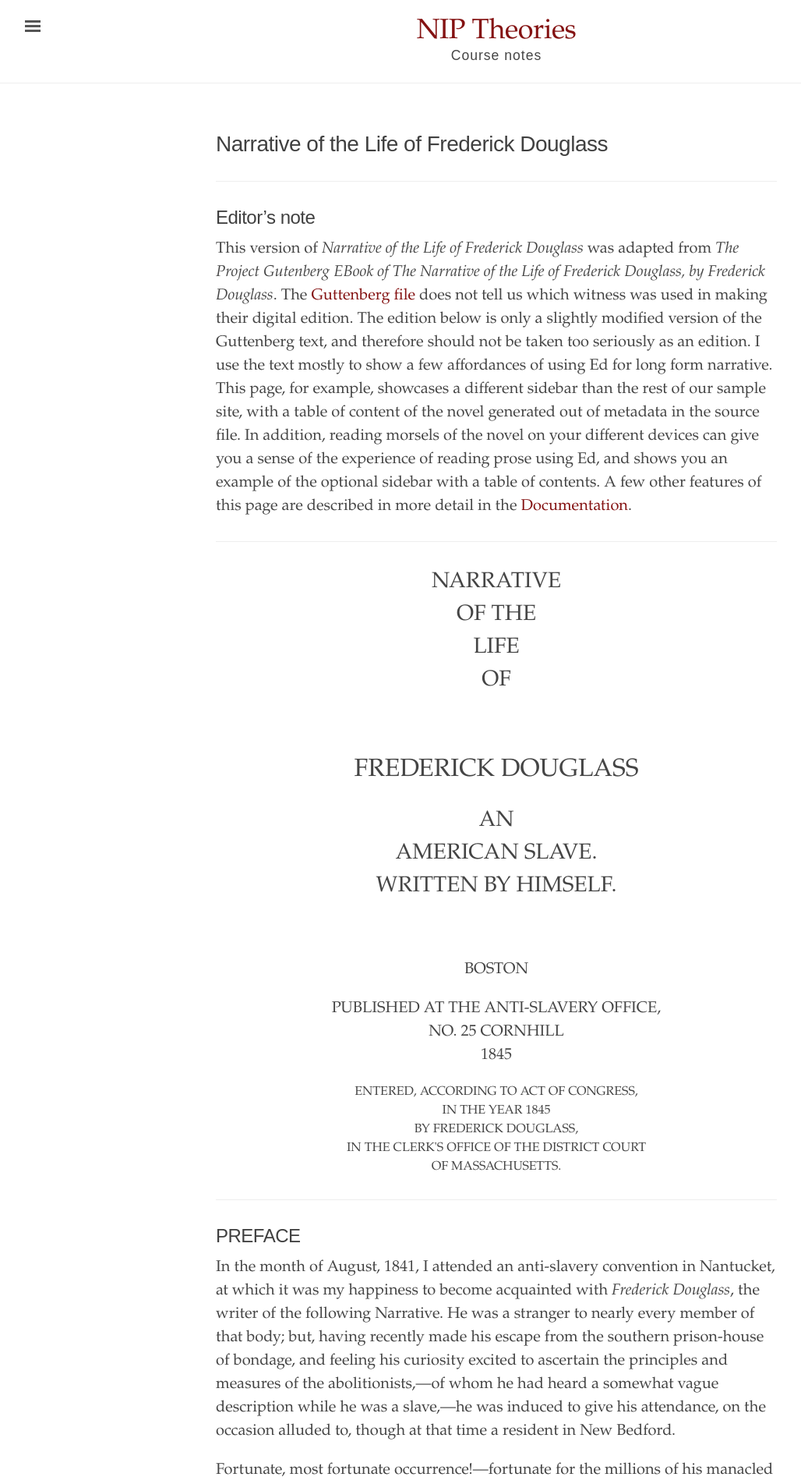
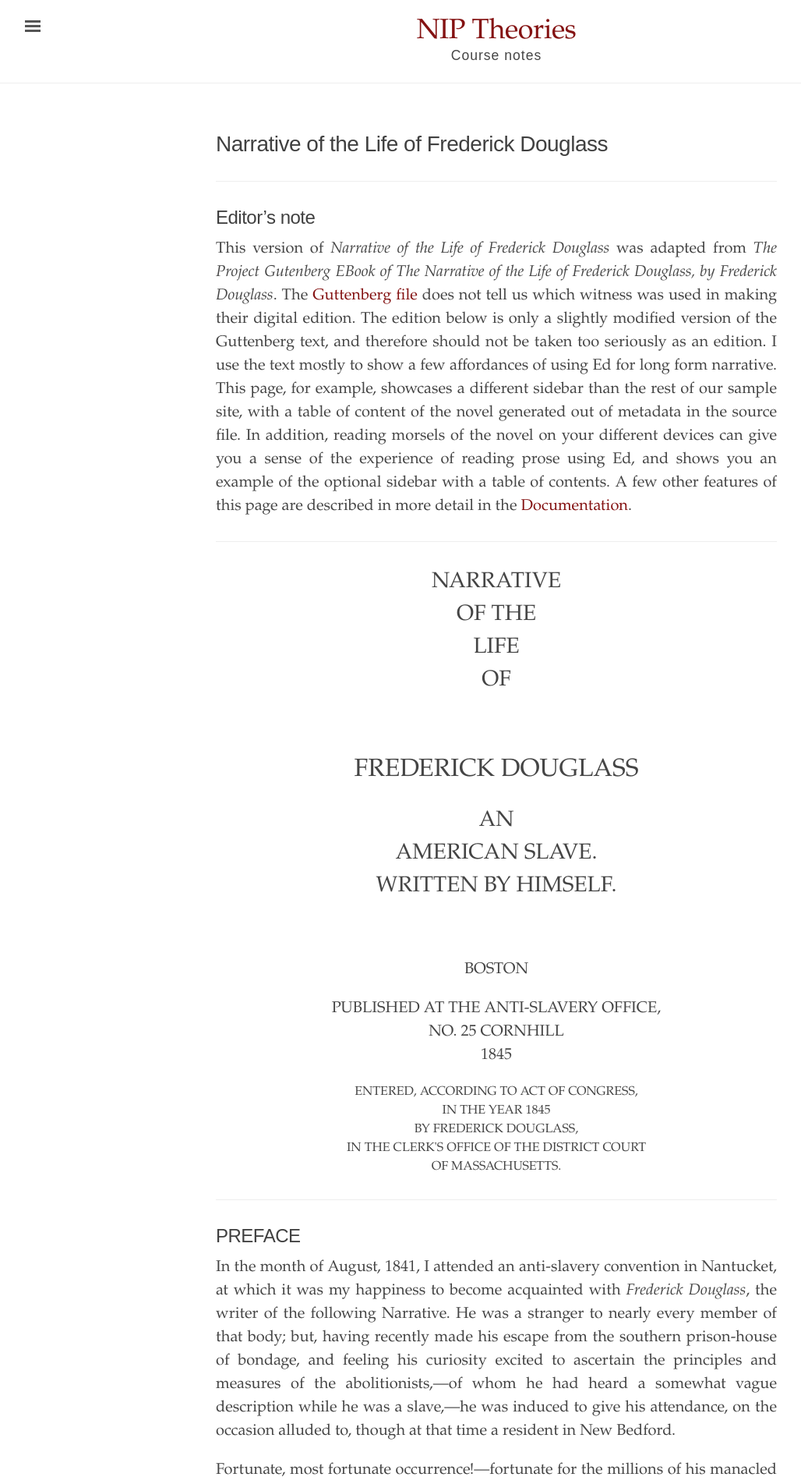
Before and after one commit to ramellus/nip, a Jekyll site: the page built from _texts/narrative.md, in a window 1280 px wide. Shown: the top 1903 px of the page at 78% size, without its empty margins (3-1031 px from the left). Built offline with Jekyll 4.4.1, drawn with Linux system fonts in a browser that asks for light colours.

Commit message:
Update narrative.html

```diff
--- a/_layouts/narrative.html
+++ b/_layouts/narrative.html
@@ -2,7 +2,7 @@
 layout: default
 ---
 
-<article class="narrative">
+<article class="narrative" style="text-align: justify;">
   <h1 class="text-title">{{ page.title }}</h1>
   {{ content }}
 </article>
```
